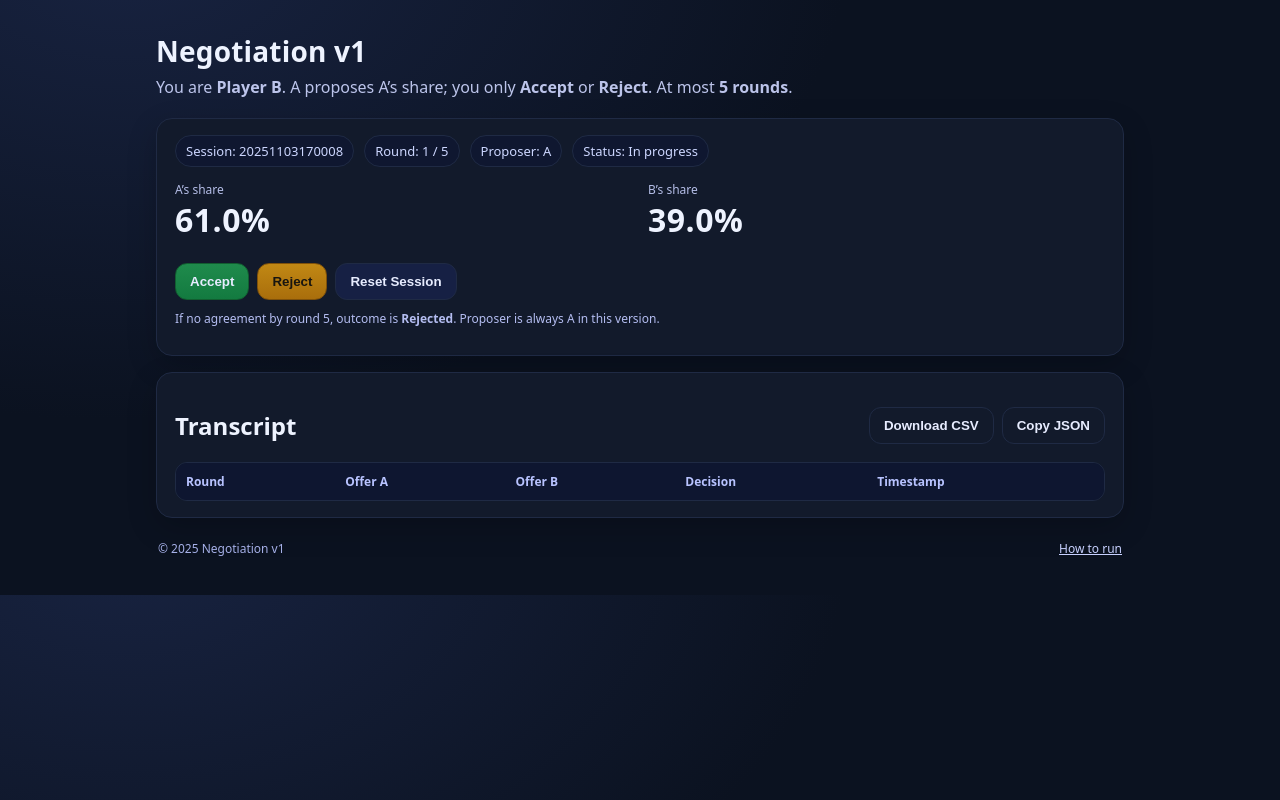
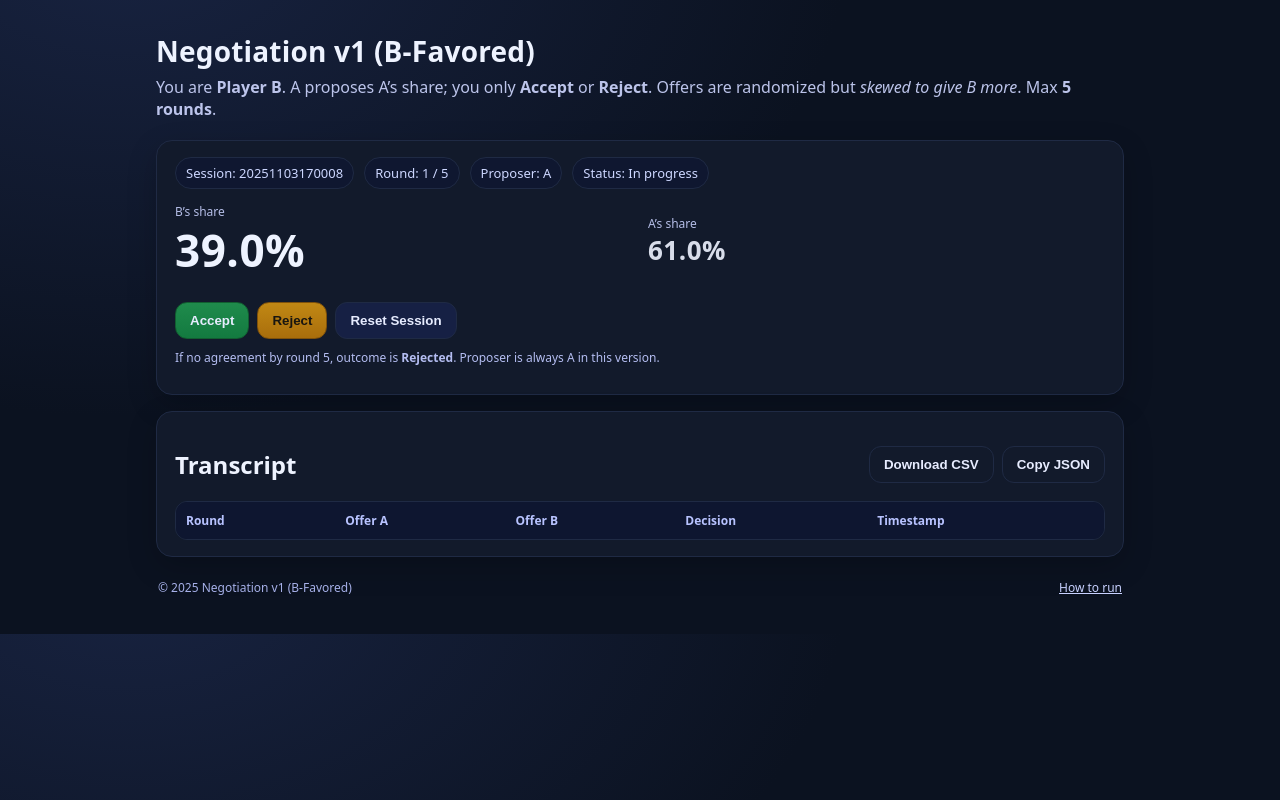
Before and after one commit to aghildial/negotiation-game-, a plain HTML site: page index.html in a window 1280 px wide. Drawn offline with Linux system fonts and the light colour scheme.

Commit message:
Update index.html

```diff
--- a/index.html
+++ b/index.html
@@ -3,33 +3,37 @@
 <head>
   <meta charset="utf-8" />
   <meta name="viewport" content="width=device-width,initial-scale=1" />
-  <title>Negotiation v1 — A proposes, B decides</title>
+  <title>Negotiation v1 — A proposes, B decides (B favored)</title>
   <link rel="stylesheet" href="styles.css" />
-  <meta name="description" content="First version: A proposes for up to 5 rounds; B accepts or rejects." />
+  <meta name="description" content="A proposes up to 5 rounds; B accepts or rejects. Offers are random but skewed to favor B (A small, B large).">
 </head>
 <body>
   <main class="container">
     <header class="header">
-      <h1>Negotiation v1</h1>
-      <p class="sub">You are <strong>Player B</strong>. A proposes A’s share; you only <strong>Accept</strong> or <strong>Reject</strong>. At most <strong>5 rounds</strong>.</p>
+      <h1>Negotiation v1 (B-Favored)</h1>
+      <p class="sub">
+        You are <strong>Player B</strong>. A proposes A’s share; you only <strong>Accept</strong> or <strong>Reject</strong>.
+        Offers are randomized but <em>skewed to give B more</em>. Max <strong>5 rounds</strong>.
+      </p>
     </header>
 
     <section class="card">
       <div class="row">
         <div class="pill" id="sessionId"></div>
         <div class="pill" id="roundPill">Round: 0 / 5</div>
-        <div class="pill" id="proposerPill">Proposer: A</div>
+        <div class="pill">Proposer: A</div>
         <div class="pill" id="statusPill">Status: In progress</div>
       </div>
 
+      <!-- Put B first, make B visually larger -->
       <div class="offer">
         <div>
-          <div class="lbl">A’s share</div>
-          <div class="big" id="offerA">—</div>
+          <div class="lbl">B’s share</div>
+          <div class="big" id="offerB" style="font-size:44px">—</div>
         </div>
         <div>
-          <div class="lbl">B’s share</div>
-          <div class="big" id="offerB">—</div>
+          <div class="lbl">A’s share</div>
+          <div class="big" id="offerA" style="font-size:26px; opacity:.9">—</div>
         </div>
       </div>
 
@@ -67,7 +71,7 @@
     </section>
 
     <footer class="footer">
-      <span>© <span id="year"></span> Negotiation v1</span>
+      <span>© <span id="year"></span> Negotiation v1 (B-Favored)</span>
       <span><a href="#" id="ghHelp">How to run</a></span>
     </footer>
   </main>
```
